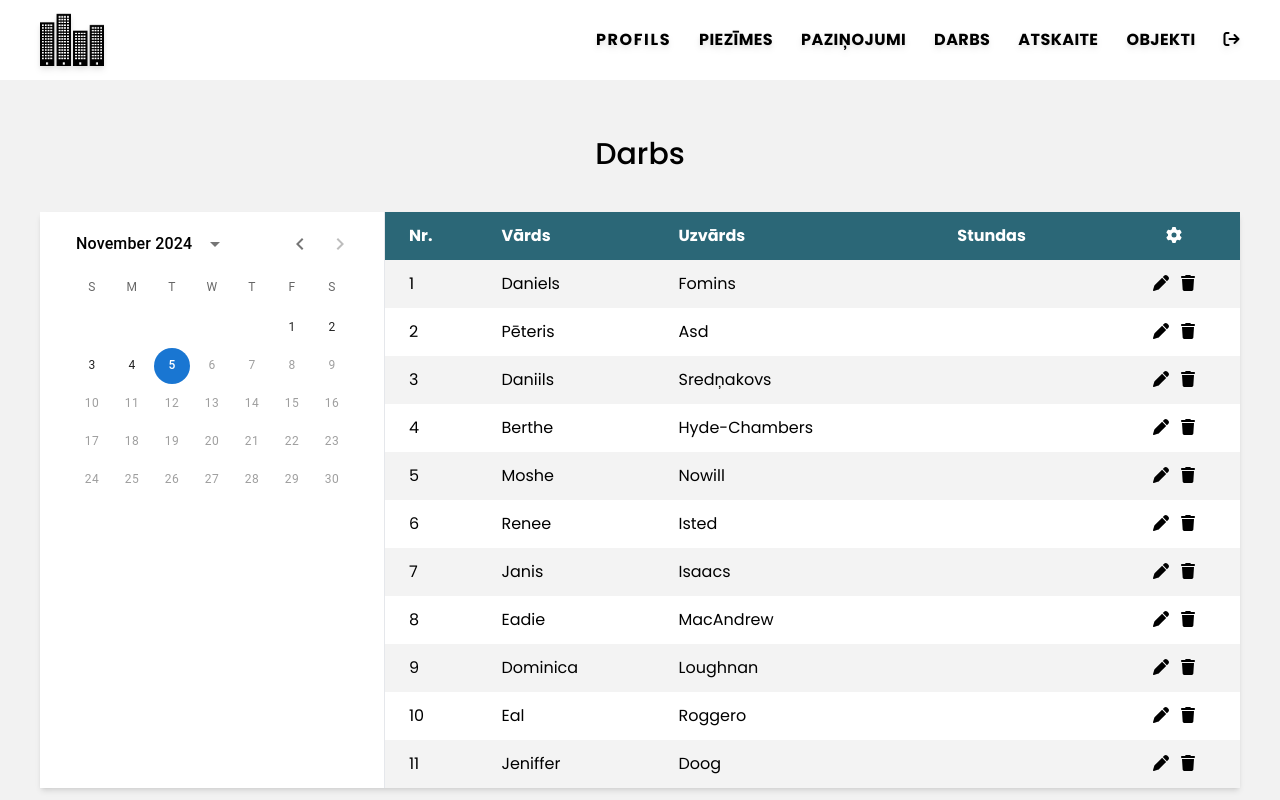
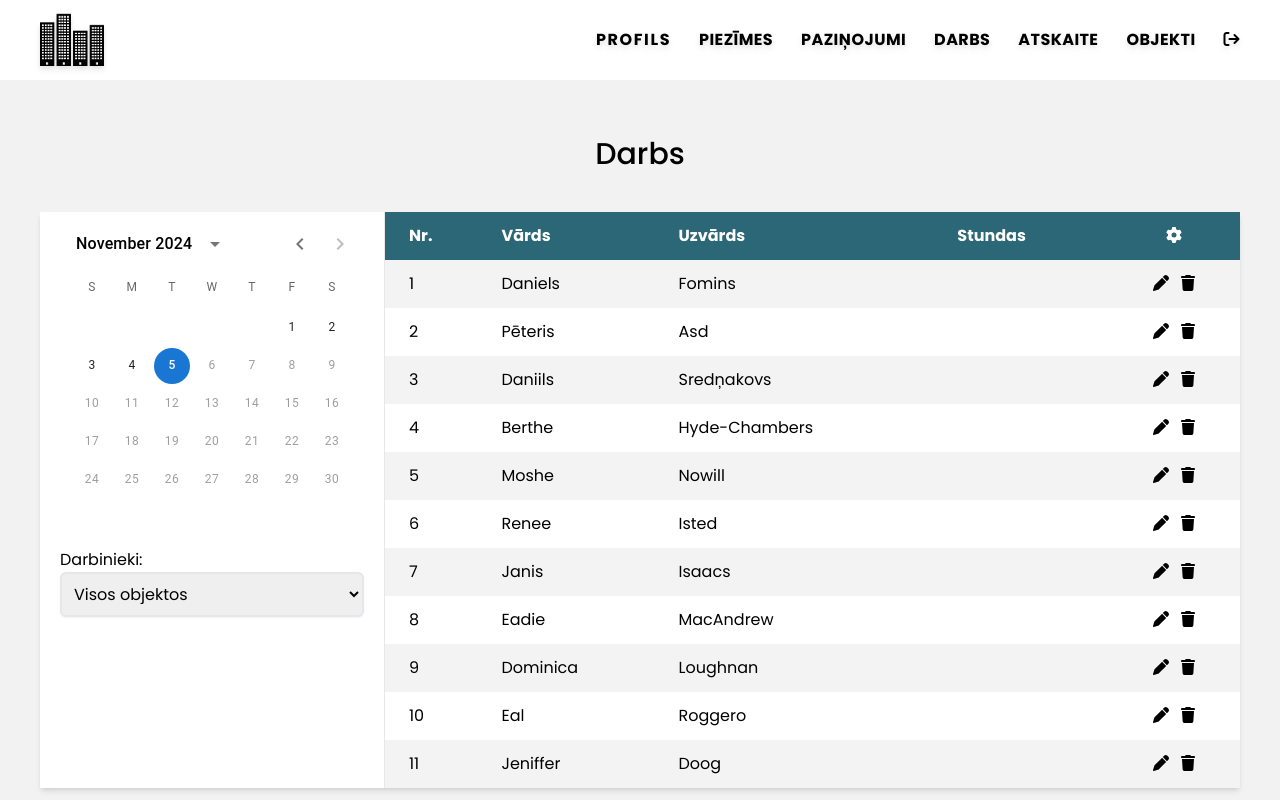
Before and after one commit to dfomins/intek-react, a React (Vite) app: page /darbs in a window 1280 px wide. Shown: the top 800 px of the page. Built offline with nearby package versions, Linux system fonts and the light colour scheme.

Commit message:
updated building select

```diff
--- a/src/components/Work.jsx
+++ b/src/components/Work.jsx
@@ -1,5 +1,6 @@
 import { useState } from "react";
 import { users } from "./Data/Data";
+import { buildings } from "./Data/Data";
 import { FontAwesomeIcon } from "@fortawesome/react-fontawesome";
 import { faGear } from "@fortawesome/free-solid-svg-icons";
 import { faPen } from "@fortawesome/free-solid-svg-icons";
@@ -7,7 +8,7 @@ import { faTrash } from "@fortawesome/free-solid-svg-icons";
 import { AdapterDayjs } from "@mui/x-date-pickers/AdapterDayjs";
 import { LocalizationProvider } from "@mui/x-date-pickers/LocalizationProvider";
 import { DateCalendar } from "@mui/x-date-pickers/DateCalendar";
-import dayjs, { Dayjs } from "dayjs";
+import dayjs from "dayjs";
 
 function Work() {
   const [value, setValue] = useState(dayjs(new Date()));
@@ -25,11 +26,20 @@ function Work() {
   return (
     <div className="panel-width my-14">
       <h1 className="page-title">Darbs</h1>
-      <div className="max-h-[600px] flex max-md:flex-col shadow-md">
-        <div className="px-3 border-r border-gray bg-white">
+      <div className="max-h-[1000px] md:max-h-[600px] flex max-md:flex-col shadow-md">
+        <div className="pb-5 px-3 border-r border-gray bg-white">
           <LocalizationProvider dateAdapter={AdapterDayjs}>
             <DateCalendar value={value} disableFuture onChange={(newValue) => setValue(newValue)} />
           </LocalizationProvider>
+          <div className="px-2">
+            <label>Darbinieki:</label>
+            <select className="system-input w-full cursor-pointer">
+              <option value="all">Visos objektos</option>
+              {buildings.map((building) => (
+                <option value={building.id}>{building.title}</option>
+              ))}
+            </select>
+          </div>
         </div>
         <div className="w-full overflow-y-auto">
           <table className="table-auto w-full shadow-sm ">
```
